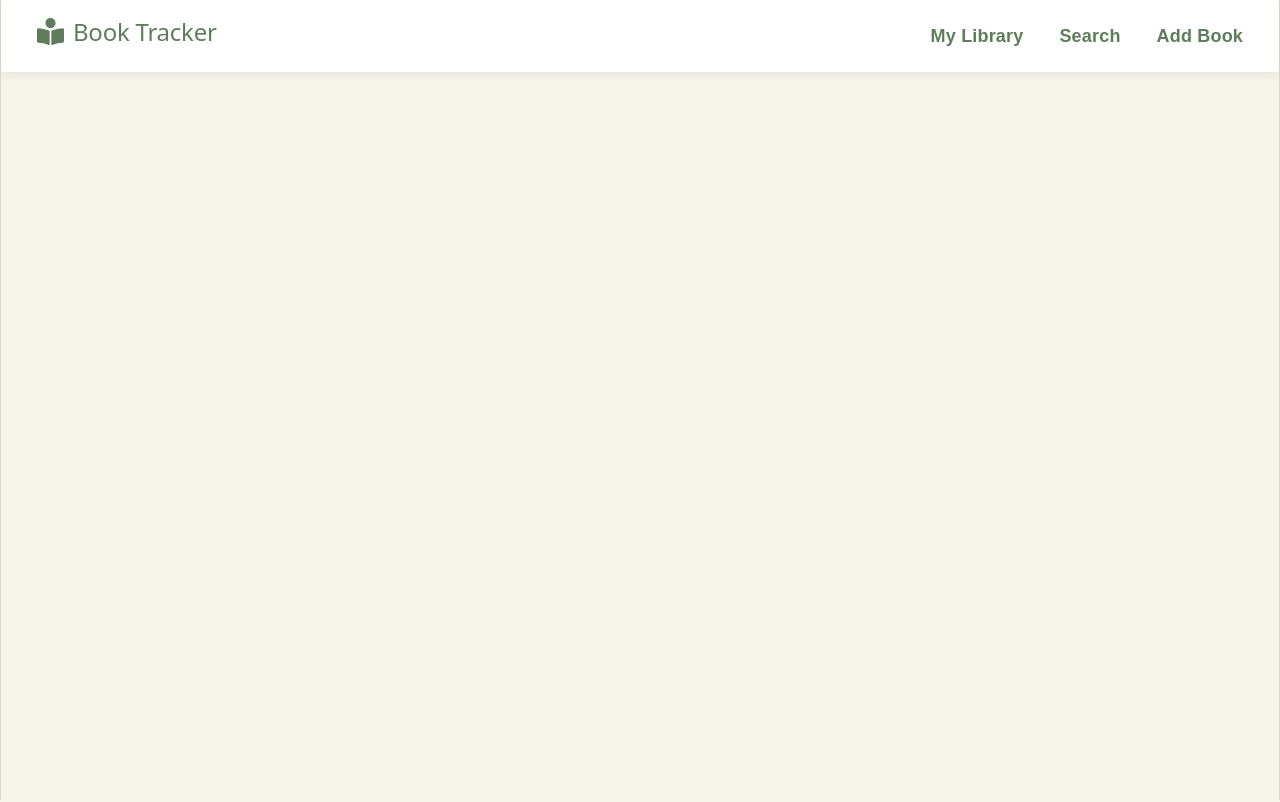
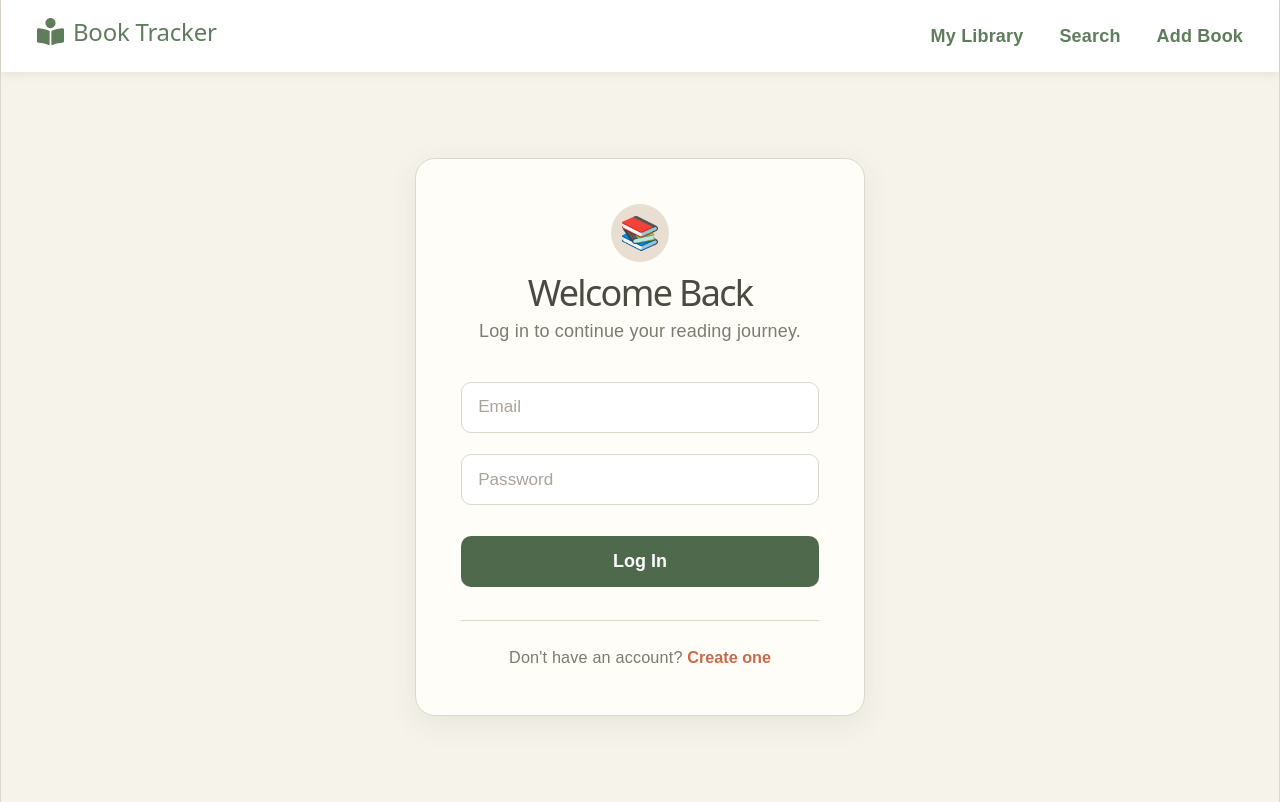
Before and after one commit to bdnaima/book_tracker, a React (Vite) app: page /auth in a window 1280 px wide. Built offline with nearby package versions, Linux system fonts and the light colour scheme; no server answers; the database is empty.

Commit message:
Add Authentication and style login and registration pages.

```diff
--- a/src/App.jsx
+++ b/src/App.jsx
@@ -9,6 +9,7 @@ import AddBook from "./pages/AddBook";
 import Search from "./pages/Search";
 import Navbar from "./components/Navbar/Navbar";
 import Landing from "./pages/Landing";
+import Auth from "./pages/Auth";
 import "./App.css";
 
 const App = () => {
@@ -40,6 +41,7 @@ const App = () => {
         {/** Home page that displays the list of books */}
 
         <Route path="/" element={<Landing />} />
+        <Route path="/auth" element={<Auth />} />
         <Route
           path="/library"
           element={<Home books={books} setBooks={setBooks} />}
--- /dev/null
+++ b/src/pages/Auth.css
@@ -0,0 +1,142 @@
+.auth-page {
+  min-height: calc(100vh - 70px);
+  background-color: var(--bg);
+  display: flex;
+  justify-content: center;
+  align-items: center;
+  padding: 3rem 1.5rem;
+}
+
+.auth-card {
+  width: 100%;
+  max-width: 450px;
+  background-color: #fffdf8;
+  border: 1px solid var(--border);
+  border-radius: 20px;
+  padding: 2.5rem;
+  box-shadow: 0 8px 30px rgba(70, 70, 50, 0.08);
+}
+
+.auth-header {
+  text-align: center;
+  margin-bottom: 2rem;
+}
+
+.auth-icon {
+  display: inline-flex;
+  align-items: center;
+  justify-content: center;
+  width: 58px;
+  height: 58px;
+  margin-bottom: 1rem;
+  border-radius: 50%;
+  background-color: #e8dfd2;
+  font-size: 1.8rem;
+}
+
+.auth-header h1 {
+  margin: 0 0 0.6rem;
+  color: var(--text);
+  font-size: 2rem;
+}
+
+.auth-header p {
+  margin: 0;
+  color: var(--text-light);
+  line-height: 1.6;
+}
+
+.auth-form {
+  display: flex;
+  flex-direction: column;
+  gap: 1.2rem;
+}
+
+.auth-form label {
+  display: flex;
+  flex-direction: column;
+  gap: 0.45rem;
+  color: var(--text);
+  font-size: 0.9rem;
+  font-weight: 600;
+}
+
+.auth-form input {
+  width: 100%;
+  box-sizing: border-box;
+  padding: 0.8rem 0.9rem;
+  border: 1px solid var(--border);
+  border-radius: 10px;
+  background-color: #fff;
+  color: var(--text);
+  font-size: 0.95rem;
+  outline: none;
+  transition:
+    border-color 0.2s ease,
+    box-shadow 0.2s ease;
+}
+
+.auth-form input:focus {
+  border-color: #8fa88a;
+  box-shadow: 0 0 0 3px rgba(143, 168, 138, 0.15);
+}
+
+.auth-form input::placeholder {
+  color: #aaa398;
+}
+
+.auth-button {
+  margin-top: 0.5rem;
+  width: 100%;
+  padding: 0.85rem;
+  border: none;
+  border-radius: 10px;
+  background-color: #4e694c;
+  color: white;
+  font-size: 1rem;
+  font-weight: 600;
+  cursor: pointer;
+  transition:
+    background-color 0.2s ease,
+    transform 0.2s ease;
+}
+
+.auth-button:hover {
+  background-color: #3f573e;
+  transform: translateY(-1px);
+}
+
+.auth-footer {
+  margin-top: 1.8rem;
+  padding-top: 1.3rem;
+  border-top: 1px solid var(--border);
+  text-align: center;
+}
+
+.auth-footer p {
+  margin: 0;
+  color: var(--text-light);
+  font-size: 0.9rem;
+}
+
+.auth-footer button {
+  padding: 0;
+  border: none;
+  background: none;
+  color: var(--primary);
+  font: inherit;
+  font-weight: 600;
+  cursor: pointer;
+}
+
+.auth-footer button:hover {
+  color: var(--primary-dark);
+  text-decoration: underline;
+}
+
+.password-hint {
+  margin: -0.5rem 0 0;
+  color: var(--text-light);
+  font-size: 0.8rem;
+  line-height: 1.4;
+}
--- /dev/null
+++ b/src/pages/Auth.jsx
@@ -0,0 +1,88 @@
+import { useState } from "react";
+import { supabase } from "../lib/supabase";
+import "./Auth.css";
+
+const Auth = () => {
+  const [isLogin, setIsLogin] = useState(true);
+
+  const handleSubmit = async (e) => {
+    e.preventDefault();
+
+    const email = e.target.email.value;
+    const password = e.target.password.value;
+
+    if (isLogin) {
+      const { error } = await supabase.auth.signInWithPassword({
+        email,
+        password,
+      });
+
+      if (error) {
+        console.error("Login error:", error);
+        return;
+      }
+
+      console.log("Logged in successfully!");
+    } else {
+      const { error } = await supabase.auth.signUp({
+        email,
+        password,
+      });
+
+      if (error) {
+        console.error("Sign up error:", error);
+        return;
+      }
+
+      console.log("Account created successfully!");
+    }
+  };
+
+  return (
+    <main className="auth-page">
+      <div className="auth-card">
+        <div className="auth-header">
+          <span className="auth-icon">{isLogin ? "📚" : "🌱"}</span>
+
+          <h1>{isLogin ? "Welcome Back" : "Create an Account"}</h1>
+
+          <p>
+            {isLogin
+              ? "Log in to continue your reading journey."
+              : "Create an account and start building your personal library."}
+          </p>
+        </div>
+
+        <form className="auth-form" onSubmit={handleSubmit}>
+          <input type="email" name="email" placeholder="Email" required />
+
+          <input
+            type="password"
+            name="password"
+            placeholder="Password"
+            required
+          />
+          {!isLogin && (
+            <p className="password-hint">
+              Choose a secure password that you will remember.
+            </p>
+          )}
+          <button type="submit" className="auth-button">
+            {isLogin ? "Log In" : "Sign Up"}
+          </button>
+        </form>
+
+        <div className="auth-footer">
+          <p>
+            {isLogin ? "Don't have an account?" : "Already have an account?"}{" "}
+            <button onClick={() => setIsLogin(!isLogin)}>
+              {isLogin ? "Create one" : "Log in"}
+            </button>
+          </p>
+        </div>
+      </div>
+    </main>
+  );
+};
+
+export default Auth;
```
